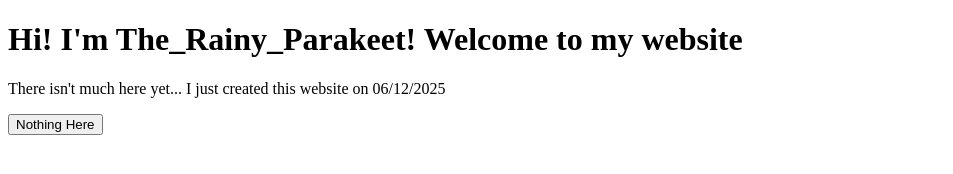
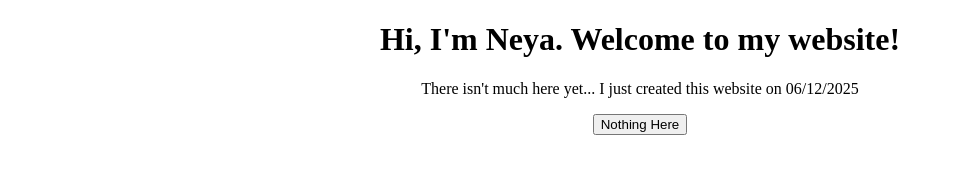
Before and after one commit to Neya-M/neya-m.github.io, a plain HTML site: page index.html in a window 1280 px wide. Shown: the whole page, without its empty margins (0-953 px from the left). Drawn offline with Linux system fonts and the light colour scheme.

Commit message:
added css

```diff
--- a/index.html
+++ b/index.html
@@ -1,10 +1,11 @@
 <!DOCTYPE html>
 <html>
-	<head> </head>
+	<head>
+		<link rel="stylesheet" href="style.css" />
+	</head>
 	<body>
-		<h1> Hi! I'm The_Rainy_Parakeet! Welcome to my website </h1>
+		<h1> Hi, I'm Neya. Welcome to my website! </h1>
 		<p> There isn't much here yet... I just created this website on 06/12/2025 </p>
 		<button type="button"> Nothing Here </button>
-
 	</body>
 </html>
--- /dev/null
+++ b/style.css
@@ -0,0 +1,10 @@
+img {
+	width: 200px;
+}
+
+body {
+	text-align: center;
+	font-family: 'Lucidia Console';
+	color: 'darkorchid';
+	background: "midnightblue"
+}
```
Also changed, not shown: Assets/RainyParakeet.jpeg (deleted), 3 other files.
